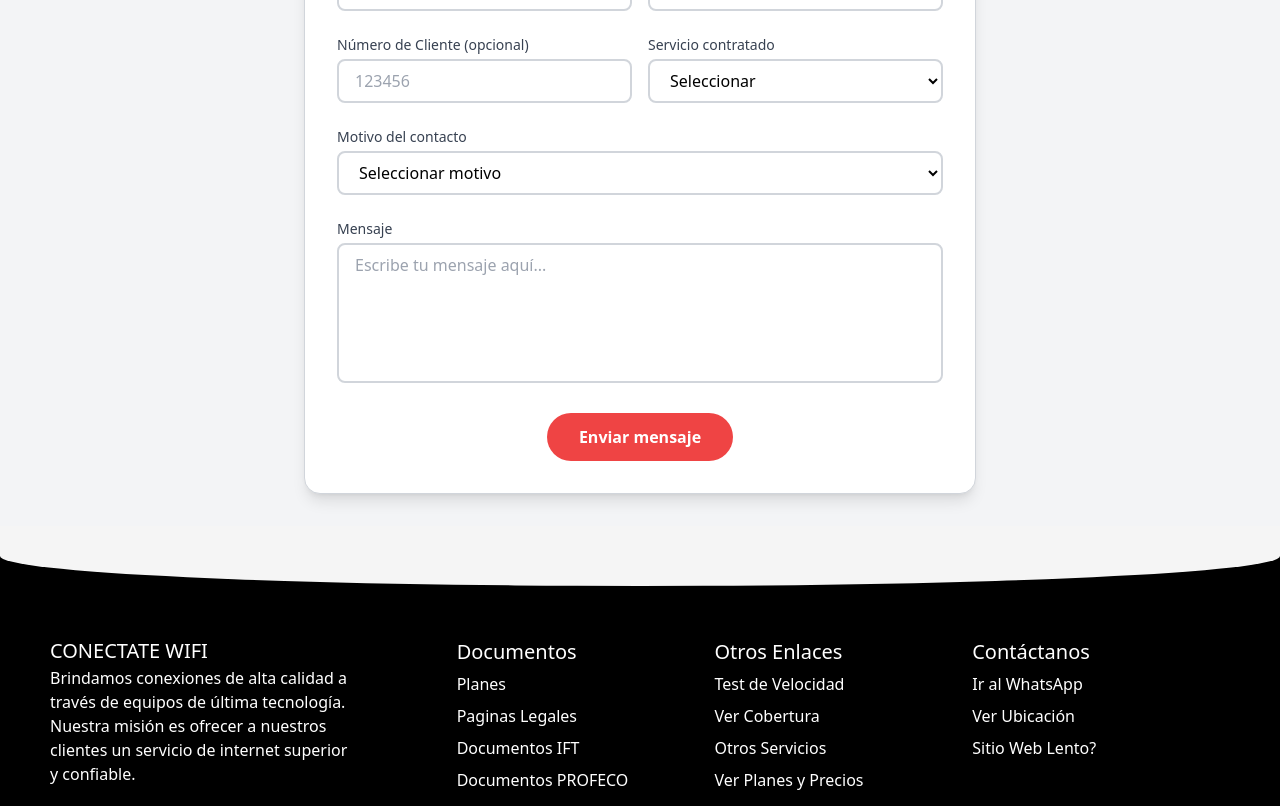
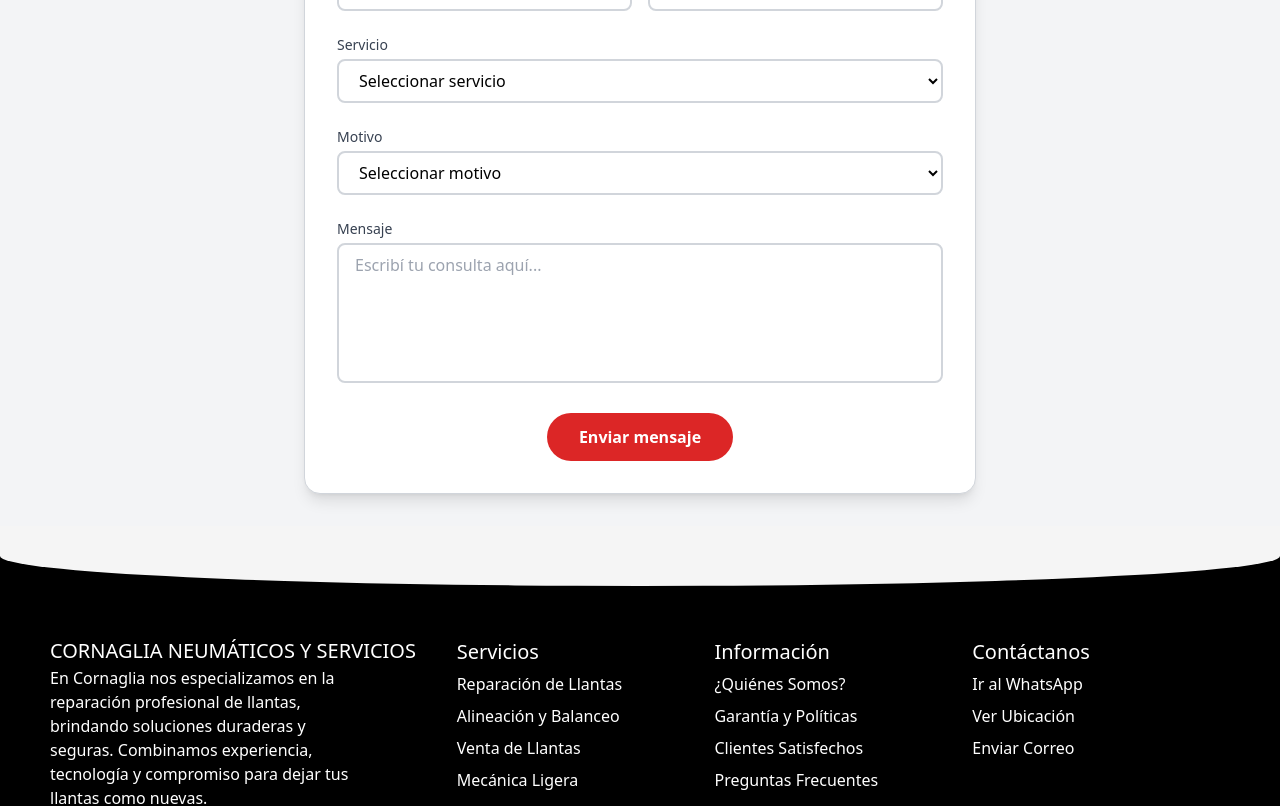
Before and after one commit to SoftFusion-Technologies/ep-cornaglia-ofi, a React (Vite) app: page / in a window 1280 px wide. Shown: the part 4400-5206 px from the top of the page. Built offline with nearby package versions, Linux system fonts and the light colour scheme.

Commit message:
MEJORA PRE FINAL

```diff
--- a/src/Components/Contact.jsx
+++ b/src/Components/Contact.jsx
@@ -3,15 +3,15 @@ import emailjs from 'emailjs-com';
 
 const Contact = () => {
   const [formData, setFormData] = useState({
-    firstName: '',
-    lastName: '',
+    nombre: '',
+    apellido: '',
     email: '',
-    tel: '',
-    customerNumber: '',
-    serviceType: '',
-    reason: '',
-    message: ''
+    telefono: '',
+    servicio: '',
+    motivo: '',
+    mensaje: ''
   });
+
   const [status, setStatus] = useState('');
 
   const handleChange = (e) => {
@@ -24,75 +24,73 @@ const Contact = () => {
 
     emailjs
       .send(
-        'your_service_id',
-        'your_template_id',
+        'your_service_id', // ← Reemplazar con tu ID real
+        'your_template_id', // ← Reemplazar con tu ID real
         {
-          from_name: `${formData.firstName} ${formData.lastName}`,
+          from_name: `${formData.nombre} ${formData.apellido}`,
           from_email: formData.email,
-          phone: formData.tel,
-          customer_number: formData.customerNumber,
-          service_type: formData.serviceType,
-          reason: formData.reason,
-          message: formData.message
+          phone: formData.telefono,
+          service_type: formData.servicio,
+          reason: formData.motivo,
+          message: formData.mensaje
         },
-        'your_user_id'
+        'your_user_id' // ← Reemplazar con tu ID real
       )
       .then((response) => {
-        console.log('Email sent successfully:', response);
+        console.log('Email enviado correctamente:', response);
         setStatus('success');
         setFormData({
-          firstName: '',
-          lastName: '',
+          nombre: '',
+          apellido: '',
           email: '',
-          tel: '',
-          customerNumber: '',
-          serviceType: '',
-          reason: '',
-          message: ''
+          telefono: '',
+          servicio: '',
+          motivo: '',
+          mensaje: ''
         });
       })
       .catch((error) => {
-        console.error('Error sending email:', error);
+        console.error('Error al enviar el mensaje:', error);
         setStatus('error');
       });
   };
 
   return (
     <div
-      id="contact"
+      id="contacto"
       className="flex items-center justify-center min-h-screen bg-gray-100 p-4"
     >
       <div className="w-full max-w-2xl p-8 bg-white rounded-2xl shadow-lg border border-gray-300">
-        <h2 className="text-3xl font-bold mb-6 text-red-500 uppercase text-center">
-          Contáctanos
+        <h2 className="text-3xl font-bold mb-6 text-red-600 uppercase text-center">
+          Contactanos
         </h2>
         <form onSubmit={handleSubmit} className="space-y-6">
           <div className="grid grid-cols-1 md:grid-cols-2 gap-4">
             <div>
-              <label className="block mb-1 text-sm font-medium text-gray-700">
+              <label className="block text-sm font-medium text-gray-700 mb-1">
                 Nombre
               </label>
               <input
                 type="text"
-                name="firstName"
-                value={formData.firstName}
+                name="nombre"
+                value={formData.nombre}
                 onChange={handleChange}
                 required
-                className="w-full px-4 py-2 border-2 border-gray-300 rounded-lg focus:outline-none focus:ring-2 focus:ring-red-500 placeholder-gray-400"
+                className="w-full px-4 py-2 border-2 border-gray-300 rounded-lg focus:ring-2 focus:ring-red-500"
                 placeholder="Juan"
               />
             </div>
             <div>
-              <label className="block mb-1 text-sm font-medium text-gray-700">
+              <label className="block text-sm font-medium text-gray-700 mb-1">
                 Apellido
               </label>
               <input
                 type="text"
-                name="lastName"
-                value={formData.lastName}
+                name="apellido"
+                value={formData.apellido}
                 onChange={handleChange}
                 required
-                className="w-full px-4 py-2 border-2 border-gray-300 rounded-lg focus:outline-none focus:ring-2 focus:ring-red-500 placeholder-gray-400"
+                className="w-full px-4 py-2 border-2 border-gray-300 rounded-lg focus:ring-2 focus:ring-red-500"
                 placeholder="Pérez"
               />
             </div>
@@ -100,7 +98,7 @@ const Contact = () => {
 
           <div className="grid grid-cols-1 md:grid-cols-2 gap-4">
             <div>
-              <label className="block mb-1 text-sm font-medium text-gray-700">
+              <label className="block text-sm font-medium text-gray-700 mb-1">
                 Email
               </label>
               <input
@@ -109,102 +107,91 @@ const Contact = () => {
                 value={formData.email}
                 onChange={handleChange}
                 required
-                className="w-full px-4 py-2 border-2 border-gray-300 rounded-lg focus:outline-none focus:ring-2 focus:ring-red-500 placeholder-gray-400"
-                placeholder="example@correo.com"
+                className="w-full px-4 py-2 border-2 border-gray-300 rounded-lg focus:ring-2 focus:ring-red-500"
+                placeholder="correo@ejemplo.com"
               />
             </div>
             <div>
-              <label className="block mb-1 text-sm font-medium text-gray-700">
+              <label className="block text-sm font-medium text-gray-700 mb-1">
                 Teléfono
               </label>
               <input
                 type="tel"
-                name="tel"
-                value={formData.tel}
+                name="telefono"
+                value={formData.telefono}
                 onChange={handleChange}
                 required
-                className="w-full px-4 py-2 border-2 border-gray-300 rounded-lg focus:outline-none focus:ring-2 focus:ring-red-500 placeholder-gray-400"
-                placeholder="+54 9 387 1234 5678"
+                className="w-full px-4 py-2 border-2 border-gray-300 rounded-lg focus:ring-2 focus:ring-red-500"
+                placeholder="+54 9 381 123 4567"
               />
             </div>
           </div>
 
-          <div className="grid grid-cols-1 md:grid-cols-2 gap-4">
-            <div>
-              <label className="block mb-1 text-sm font-medium text-gray-700">
-                Número de Cliente (opcional)
-              </label>
-              <input
-                type="text"
-                name="customerNumber"
-                value={formData.customerNumber}
-                onChange={handleChange}
-                className="w-full px-4 py-2 border-2 border-gray-300 rounded-lg focus:outline-none focus:ring-2 focus:ring-red-500 placeholder-gray-400"
-                placeholder="123456"
-              />
-            </div>
-            <div>
-              <label className="block mb-1 text-sm font-medium text-gray-700">
-                Servicio contratado
-              </label>
-              <select
-                name="serviceType"
-                value={formData.serviceType}
-                onChange={handleChange}
-                required
-                className="w-full px-4 py-2 border-2 border-gray-300 rounded-lg bg-white focus:outline-none focus:ring-2 focus:ring-red-500"
-              >
-                <option value="">Seleccionar</option>
-                <option value="Internet">Internet</option>
-                <option value="TV">TV</option>
-                <option value="Internet + TV">Internet + TV</option>
-                <option value="Otro">Otro</option>
-              </select>
-            </div>
-          </div>
-
           <div>
-            <label className="block mb-1 text-sm font-medium text-gray-700">
-              Motivo del contacto
+            <label className="block text-sm font-medium text-gray-700 mb-1">
+              Servicio
             </label>
             <select
-              name="reason"
-              value={formData.reason}
+              name="servicio"
+              value={formData.servicio}
               onChange={handleChange}
               required
-              className="w-full px-4 py-2 border-2 border-gray-300 rounded-lg bg-white focus:outline-none focus:ring-2 focus:ring-red-500"
+              className="w-full px-4 py-2 border-2 border-gray-300 rounded-lg bg-white focus:ring-2 focus:ring-red-500"
             >
-              <option value="">Seleccionar motivo</option>
-              <option value="Problemas técnicos">Problemas técnicos</option>
-              <option value="Soporte de facturación">
-                Soporte de facturación
+              <option value="">Seleccionar servicio</option>
+              <option value="Alineado y Balanceado">
+                Alineado y Balanceado
               </option>
-              <option value="Consulta general">Consulta general</option>
-              <option value="Solicitar nuevo servicio">
-                Solicitar nuevo servicio
+              <option value="Reparación de Llantas">
+                Reparación de Llantas
               </option>
+              <option value="Suspensión y Tren Delantero">
+                Suspensión y Tren Delantero
+              </option>
+              <option value="Otros">Otros</option>
             </select>
           </div>
 
           <div>
-            <label className="block mb-1 text-sm font-medium text-gray-700">
+            <label className="block text-sm font-medium text-gray-700 mb-1">
+              Motivo
+            </label>
+            <select
+              name="motivo"
+              value={formData.motivo}
+              onChange={handleChange}
+              required
+              className="w-full px-4 py-2 border-2 border-gray-300 rounded-lg bg-white focus:ring-2 focus:ring-red-500"
+            >
+              <option value="">Seleccionar motivo</option>
+              <option value="Consulta sobre servicio">
+                Consulta sobre servicio
+              </option>
+              <option value="Solicitud de turno">Solicitud de turno</option>
+              <option value="Reclamo o sugerencia">Reclamo o sugerencia</option>
+              <option value="Otro">Otro</option>
+            </select>
+          </div>
+
+          <div>
+            <label className="block text-sm font-medium text-gray-700 mb-1">
               Mensaje
             </label>
             <textarea
-              name="message"
+              name="mensaje"
               rows="5"
-              value={formData.message}
+              value={formData.mensaje}
               onChange={handleChange}
               required
-              className="w-full px-4 py-2 border-2 border-gray-300 rounded-lg focus:outline-none focus:ring-2 focus:ring-red-500 resize-none"
-              placeholder="Escribe tu mensaje aquí..."
+              className="w-full px-4 py-2 border-2 border-gray-300 rounded-lg focus:ring-2 focus:ring-red-500 resize-none"
+              placeholder="Escribí tu consulta aquí..."
             ></textarea>
           </div>
 
           <div className="text-center">
             <button
               type="submit"
-              className="px-8 py-3 bg-red-500 hover:bg-red-600 text-white rounded-full font-semibold transition-all duration-300"
+              className="px-8 py-3 bg-red-600 hover:bg-red-700 text-white rounded-full font-semibold transition-all duration-300"
             >
               Enviar mensaje
             </button>
--- a/src/Components/Footer.jsx
+++ b/src/Components/Footer.jsx
@@ -63,14 +63,16 @@ const Footer = () => {
   return (
     <footer className="footer">
       <div className="footer-left">
-        <h2 className="titulo">CONECTATE WIFI</h2>
+        <h2 className="titulo">CORNAGLIA NEUMÁTICOS Y SERVICIOS</h2>
         <p id="description-id" className="description">
-          Brindamos conexiones de alta calidad a través de equipos de última
-          tecnología. Nuestra misión es ofrecer a nuestros clientes un servicio
-          de internet superior y confiable.
+          En Cornaglia nos especializamos en la reparación profesional de
+          llantas, brindando soluciones duraderas y seguras. Combinamos
+          experiencia, tecnología y compromiso para dejar tus llantas como
+          nuevas.
         </p>
+
         <div className="socials">
-          <li>
+          {/* <li>
             <a
               href="https://softfusion.com.ar/"
               target="_blank"
@@ -78,10 +80,10 @@ const Footer = () => {
             >
               <FaFacebook />
             </a>
-          </li>
+          </li> */}
           <li>
             <a
-              href="https://www.instagram.com/conectate.group/"
+              href="https://www.instagram.com/cornaglia.neumaticos.servicios/"
               target="_blank"
               rel="noopener noreferrer"
             >
@@ -99,86 +101,59 @@ const Footer = () => {
           </li>
         </div>
       </div>
+
       <ul className="footer-right">
         <li>
-          <h2>Documentos</h2>
+          <h2>Servicios</h2>
           <ul className="box">
             <li>
-              <a
-                href="https://softfusion.com.ar/"
-                target="_blank"
-                rel="noopener noreferrer"
-              >
-                Planes
+              <a href="#reparacion" target="_blank" rel="noopener noreferrer">
+                Reparación de Llantas
               </a>
             </li>
             <li>
-              <a
-                href="https://softfusion.com.ar/"
-                target="_blank"
-                rel="noopener noreferrer"
-              >
-                Paginas Legales
+              <a href="#alineacion" target="_blank" rel="noopener noreferrer">
+                Alineación y Balanceo
               </a>
             </li>
             <li>
-              <a
-                href="https://softfusion.com.ar/"
-                target="_blank"
-                rel="noopener noreferrer"
-              >
-                Documentos IFT
+              <a href="#venta" target="_blank" rel="noopener noreferrer">
+                Venta de Llantas
               </a>
             </li>
             <li>
-              <a
-                href="https://softfusion.com.ar/"
-                target="_blank"
-                rel="noopener noreferrer"
-              >
-                Documentos PROFECO
+              <a href="#mecanica" target="_blank" rel="noopener noreferrer">
+                Mecánica Ligera
               </a>
             </li>
           </ul>
         </li>
 
         <li>
-          <h2>Otros Enlaces</h2>
+          <h2>Información</h2>
           <ul className="box">
             <li>
               <a
-                href="https://softfusion.com.ar/"
+                href="#quienes-somos"
                 target="_blank"
                 rel="noopener noreferrer"
               >
-                Test de Velocidad
+                ¿Quiénes Somos?
               </a>
             </li>
             <li>
-              <a
-                href="https://softfusion.com.ar/"
-                target="_blank"
-                rel="noopener noreferrer"
-              >
-                Ver Cobertura
+              <a href="#garantia" target="_blank" rel="noopener noreferrer">
+                Garantía y Políticas
               </a>
             </li>
             <li>
-              <a
-                href="https://softfusion.com.ar/"
-                target="_blank"
-                rel="noopener noreferrer"
-              >
-                Otros Servicios
+              <a href="#clientes" target="_blank" rel="noopener noreferrer">
+                Clientes Satisfechos
               </a>
             </li>
             <li>
-              <a
-                href="https://softfusion.com.ar/"
-                target="_blank"
-                rel="noopener noreferrer"
-              >
-                Ver Planes y Precios
+              <a href="#preguntas" target="_blank" rel="noopener noreferrer">
+                Preguntas Frecuentes
               </a>
             </li>
           </ul>
@@ -192,7 +167,7 @@ const Footer = () => {
             </li>
             <li>
               <a
-                href="https://softfusion.com.ar/"
+                href="https://maps.google.com/?q=Cornaglia"
                 target="_blank"
                 rel="noopener noreferrer"
               >
@@ -201,16 +176,17 @@ const Footer = () => {
             </li>
             <li>
               <a
-                href="https://softfusion.com.ar/"
+                href="mailto:info@cornaglia.com"
                 target="_blank"
                 rel="noopener noreferrer"
               >
-                Sitio Web Lento?
+                Enviar Correo
               </a>
             </li>
           </ul>
         </li>
       </ul>
+
       <div className="footer-bottom">
         <span>Este sitio web esta desarrollado por SoftFusion</span>
         <br />
```
